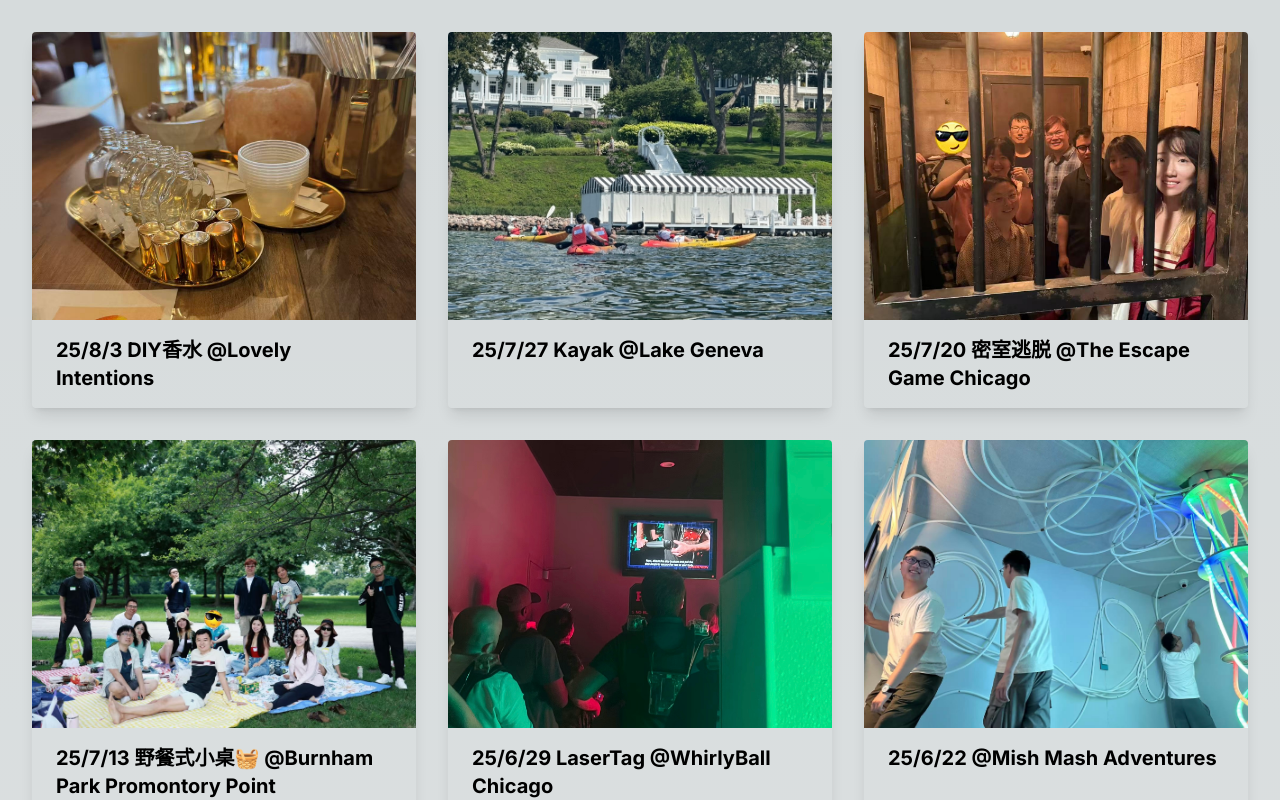
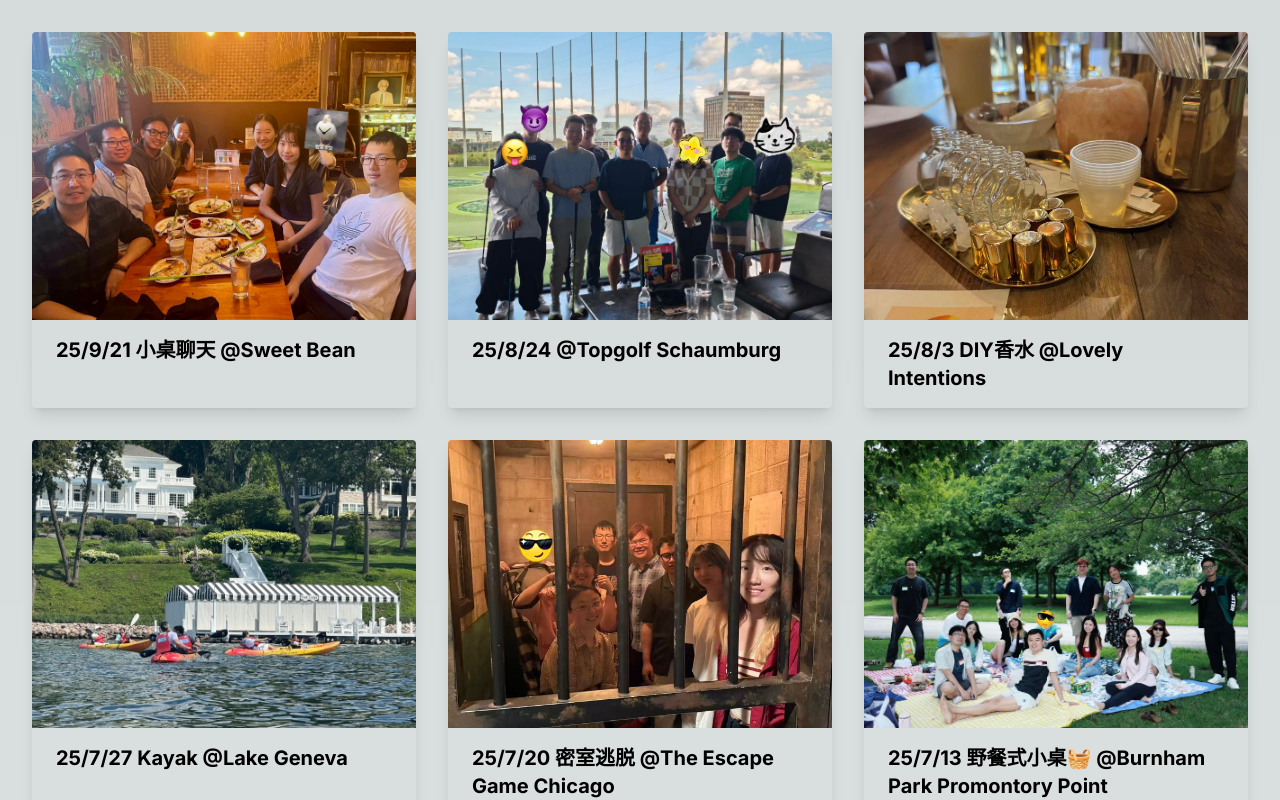
Before and after one commit to Brack-Wang/nextjs, a Next.js app: page /events in a window 1280 px wide. Shown: the top 800 px of the page. Built offline with nearby package versions, Linux system fonts and the light colour scheme.

Commit message:
Update page.tsx

```diff
--- a/app/events/page.tsx
+++ b/app/events/page.tsx
@@ -12,6 +12,16 @@ import Link from 'next/link';
 
 const eventsData = [
       {
+    imageUrl: '/921小桌.jpg', // 替换为图片路径,请注意后缀名".jpg"或者".png"要和你上传的图片相同
+    websiteUrl: 'http://xhslink.com/o/4wEZjWgmUcE', // 替换为对应的网站链接
+    altText: '25/9/21 小桌聊天 @Sweet Bean', // 图片的替代文本
+  },
+         {
+    imageUrl: '/824golf.JPG', // 替换为图片路径,请注意后缀名".jpg"或者".png"要和你上传的图片相同
+    websiteUrl: 'https://www.xiaohongshu.com/user/profile/5c25ac9d000000000700db3c?xsec_token=YBolyG7kbrB9Cp8KXGHfCqX5dB9Q8gqsn-NykhWEqR2-Q=&xsec_source=app_share&xhsshare=CopyLink&appuid=5c25ac9d000000000700db3c&apptime=1755730538&share_id=92fb819a4b2047e78f78319790c14961', // 替换为对应的网站链接
+    altText: '25/8/24 @Topgolf Schaumburg', // 图片的替代文本
+  },
+   {
     imageUrl: '/香水.jpg', // 替换为图片路径,请注意后缀名".jpg"或者".png"要和你上传的图片相同
     websiteUrl: 'http://xhslink.com/m/24JnS4vzkKI', // 替换为对应的网站链接
     altText: '25/8/3 DIY香水 @Lovely Intentions', // 图片的替代文本
```
